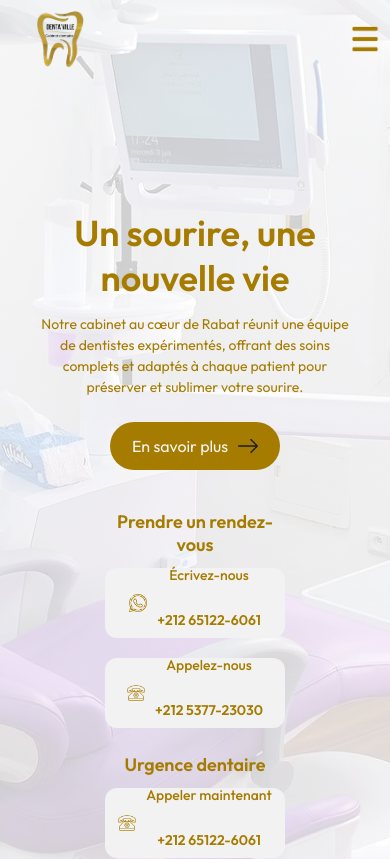
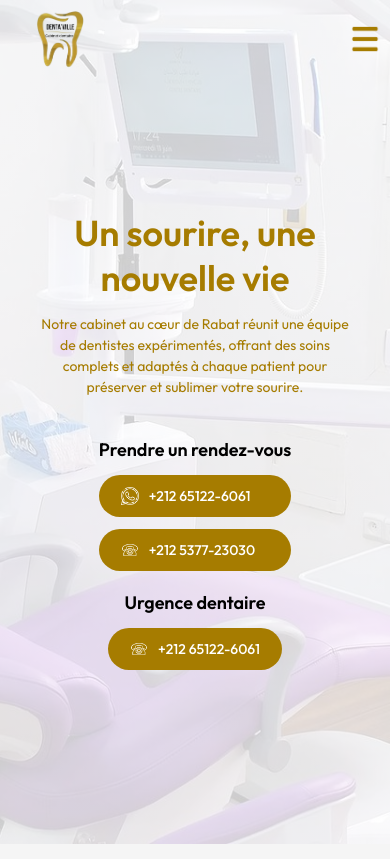
Before and after one commit to meryembenjelloun/dentaville, a React (Vite) app: page / in a window 390 px wide. Shown: the top 859 px of the page. Built offline with nearby package versions, Linux system fonts and the light colour scheme.

Commit message:
button gold

```diff
--- a/src/components/Hero/Hero.css
+++ b/src/components/Hero/Hero.css
@@ -15,7 +15,7 @@
     padding-top:210px;
     }
 
-    /* TEXTE HERO */
+    /* TEXTE */
 
     .hero-text{
     text-align:center;
@@ -29,122 +29,69 @@
 
     .hero-text p{
     max-width:640px;
-    margin:12px auto 20px;
+    margin:12px auto 30px;
     line-height:1.5;
     }
 
-    /* CONTAINER GLOBAL */
+    /* CONTACT */
 
     .hero-contact-container{
     margin-top:40px;
     display:flex;
     justify-content:center;
     align-items:flex-start;
-    gap:40px;
-    flex-wrap:nowrap;
+    gap:50px;
     }
 
-    /* TITRES */
+    /* TITRE */
 
     .hero-section h3{
     font-size:18px;
-    margin-bottom:12px;
+    margin-bottom:14px;
     font-weight:600;
+    color:#000;
     }
 
     /* GRID RDV */
 
     .hero-rdv{
-    display:grid;
-    grid-template-columns:repeat(2,200px);
-    gap:20px;
+    display:flex;
+    gap:15px;
+    flex-wrap:wrap;
+    justify-content:center;
     }
 
-    /* CARTE CONTACT */
+    /* BOUTON STYLE myBtn */
 
-    .hero-rdv-btn{
-    width:200px;
-    height:90px;
+    .hero-btn{
 
-    display:flex;
+    background:#A67C00;
+    color:#fff;
+
+    padding:14px 26px;
+
+    border-radius:30px;
+
+    font-size:16px;
+    font-weight:500;
+
+    display:inline-flex;
     align-items:center;
-    justify-content:center;
     gap:10px;
 
-    background:#f2f2f2;
-
-    border-radius:16px;
-
     text-decoration:none;
-    color:#A67C00;
 
     transition:0.25s;
+
     }
 
-    /* ICÔNES */
-
-    .hero-rdv-btn img{
-    width:22px;
-    height:22px;
-    object-fit:contain;
+    .hero-btn img{
+    width:20px;
     }
 
-    /* TEXTE */
-
-    .hero-contact-title{
-    font-size:12px;
-    margin:0;
-    font-weight:500;
-    }
-
-    .hero-contact-number{
-    font-size:14px;
-    font-weight:600;
-    margin:0;
-    }
-
-    /* URGENCE */
-
-    .urgence-box{
-    display:flex;
-    flex-direction:column;
-    align-items:center;
-    width:200px;
-    }
-
-    /* BOUTON URGENCE */
-
-    .hero-urgence-btn{
-    width:200px;
-    height:90px;
-
-    display:flex;
-    align-items:center;
-    justify-content:center;
-    gap:10px;
-
-    background:#f2f2f2;
-
-    border-radius:16px;
-
-    text-decoration:none;
-    color:#A67C00;
-    }
-
-    /* ICONE URGENCE */
-
-    .hero-urgence-btn img{
-    width:22px;
-    height:22px;
-    }
-
-    /* HOVER */
-
-    .hero-rdv-btn:hover,
-    .hero-urgence-btn:hover{
-    background:#e9e9e9;
+    .hero-btn:hover{
     transform:translateY(-2px);
-    box-shadow:0 4px 12px rgba(0,0,0,0.08);
+    box-shadow:0 5px 15px rgba(0,0,0,0.15);
     }
 
     /* MOBILE */
@@ -162,59 +109,24 @@
     margin:14px auto 24px;
     }
 
-    /* container */
-
     .hero-contact-container{
     flex-direction:column;
     align-items:center;
-    gap:15px;
+    gap:20px;
     }
 
-    /* sections */
-
-    .hero-section,
-    .urgence-box{
-    width:180px;
-    display:flex;
+    .hero-rdv{
     flex-direction:column;
-    align-items:center;
+    gap:12px;
     }
 
-    /* grid */
-
-    .hero-rdv{
-    grid-template-columns:1fr;
-    gap:10px;
-    width:100%;
+    .hero-btn{
+    font-size:14px;
+    padding:12px 22px;
     }
 
-    /* BOXES */
-
-    .hero-rdv-btn,
-    .hero-urgence-btn{
-    width:100%;
-    height:70px;
-    padding:8px;
-    border-radius:12px;
-    margin-bottom:10px;
-    }
-
-    /* icones */
-
-    .hero-rdv-btn img,
-    .hero-urgence-btn img{
+    .hero-btn img{
     width:18px;
-    height:18px;
-    }
-
-    /* texte */
-
-    .hero-contact-title{
-    font-size:11px;
-    }
-
-    .hero-contact-number{
-    font-size:13px;
     }
 
     }
--- a/src/components/Hero/Hero.jsx
+++ b/src/components/Hero/Hero.jsx
@@ -1,10 +1,7 @@
 import React from 'react'
 import './Hero.css'
-import fleche from '../../assets/fleche-droite.png'
-import { Link } from 'react-scroll'
-import whatsapp from '../../assets/whatsapp.png'
-import phone from '../../assets/telephone-call.png'
-
+import whatsapp from '../../assets/what.png'
+import phone from '../../assets/telep.png'
 
 const Hero = () => {
   return (
@@ -20,22 +17,11 @@ const Hero = () => {
           patient pour préserver et sublimer votre sourire.
         </p>
 
-        <Link
-          to='services'
-          smooth={true}
-          offset={-270}
-          duration={500}
-          className='myBtn'
-        >
-          En savoir plus <img src={fleche} alt="" />
-        </Link>
-
-
-        {/* SECTION CONTACT */}
+        {/* CONTACT */}
 
         <div className="hero-contact-container">
 
-          {/* PRENDRE RDV */}
+          {/* RDV */}
 
           <div className="hero-section">
 
@@ -47,31 +33,18 @@ const Hero = () => {
                 href="https://wa.me/212651226061"
                 target="_blank"
                 rel="noopener noreferrer"
-                className="hero-rdv-btn"
+                className="hero-btn"
               >
-
                 <img src={whatsapp} alt="whatsapp"/>
-
-                <div>
-                  <p className="hero-contact-title">Écrivez-nous</p>
-                  <p className="hero-contact-number">+212 65122-6061</p>
-                </div>
-
+                +212 65122-6061
               </a>
-
 
               <a
                 href="tel:+212537723030"
-                className="hero-rdv-btn"
+                className="hero-btn"
               >
-
                 <img src={phone} alt="phone"/>
-
-                <div>
-                  <p className="hero-contact-title">Appelez-nous</p>
-                  <p className="hero-contact-number">+212 5377-23030</p>
-                </div>
-
+                +212 5377-23030
               </a>
 
             </div>
@@ -81,28 +54,21 @@ const Hero = () => {
 
           {/* URGENCE */}
 
-          <div className="hero-section urgence-box">
+          <div className="hero-section">
 
             <h3>Urgence dentaire</h3>
 
             <a
               href="tel:+212651226061"
-              className="hero-urgence-btn"
+              className="hero-btn"
             >
-
               <img src={phone} alt="urgence"/>
-
-              <div>
-                <p className="hero-contact-title">Appeler maintenant</p>
-                <p className="hero-contact-number">+212 65122-6061</p>
-              </div>
-
+              +212 65122-6061
             </a>
 
           </div>
 
         </div>
-
 
       </div>
 
```
Also changed, not shown: src/assets/telep.png (added), src/assets/what.png (added).
